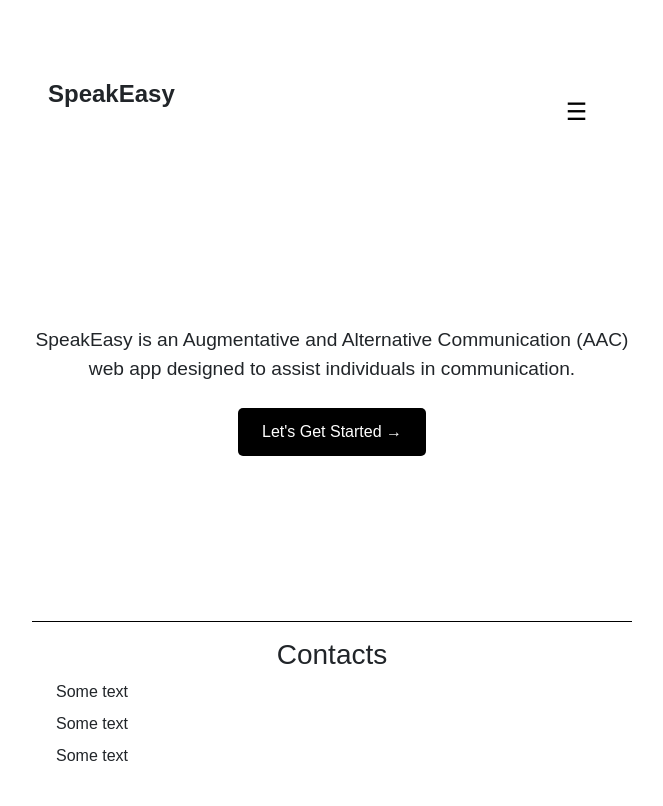
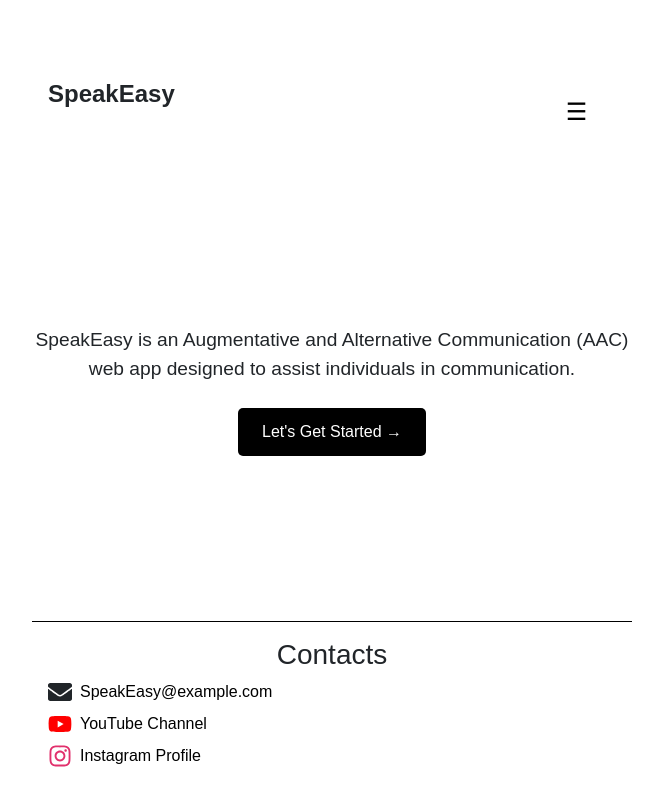
Before and after one commit to kingsawpdx/SpeakEasy, a React (Vite) app: page / in a window 1280 px wide. Shown: the top 806 px of the page, without its empty margins (308-971 px from the left). Built offline with nearby package versions, Linux system fonts and the light colour scheme.

Commit message:
changed contacts icon

```diff
--- a/package.json
+++ b/package.json
@@ -20,6 +20,7 @@
     "nodemon": "^3.1.9",
     "react": "^19.0.0",
     "react-dom": "^19.0.0",
+    "react-icons": "^5.5.0",
     "react-router": "^7.2.0",
     "react-router-dom": "^7.2.0"
   },
--- a/src/WelcomePage.css
+++ b/src/WelcomePage.css
@@ -73,6 +73,21 @@
   margin: 0.5rem 0;
 }
 
+.welcome-footer a {
+  text-decoration: none;
+  color: black;
+  font-size: 1rem;
+}
+
+.welcome-footer a:hover {
+  text-decoration: underline;
+  color: grey;
+}
+
+.welcome-footer svg {
+  font-size: 1.5rem;
+}
+
 @keyframes fadeIn {
   from {
     opacity: 0;
--- a/src/WelcomePage.jsx
+++ b/src/WelcomePage.jsx
@@ -1,6 +1,8 @@
+//npm install react-icons
 import { Link } from "react-router-dom";
 import "./WelcomePage.css";
 import { useNavigate } from "react-router-dom";
+import { FaEnvelope, FaYoutube, FaInstagram } from "react-icons/fa";
 
 const WelcomePage = () => {
   const navigate = useNavigate();
@@ -22,9 +24,9 @@ const WelcomePage = () => {
       <footer className="welcome-footer">
         <h3>Contacts</h3>
         <ul>
-          <li><i className="icon-envelope"></i> Some text</li>
-          <li><i className="icon-youtube"></i> Some text</li>
-          <li><i className="icon-instagram"></i> Some text</li>
+          <li><FaEnvelope /> <a href="mailto:SpeakEasy@example.com">SpeakEasy@example.com</a></li>
+          <li><FaYoutube style={{ color: "red" }} /> <a href="https://www.youtube.com/yourchannel" target="_blank" rel="noopener noreferrer">YouTube Channel</a></li>
+          <li><FaInstagram style={{ color: "#E1306C" }} /> <a href="https://www.instagram.com/yourprofile" target="_blank" rel="noopener noreferrer">Instagram Profile</a></li>
         </ul>
       </footer>
     </div>
```
Also changed, not shown: 1 other file (tests, documents, lock files or other folders).
